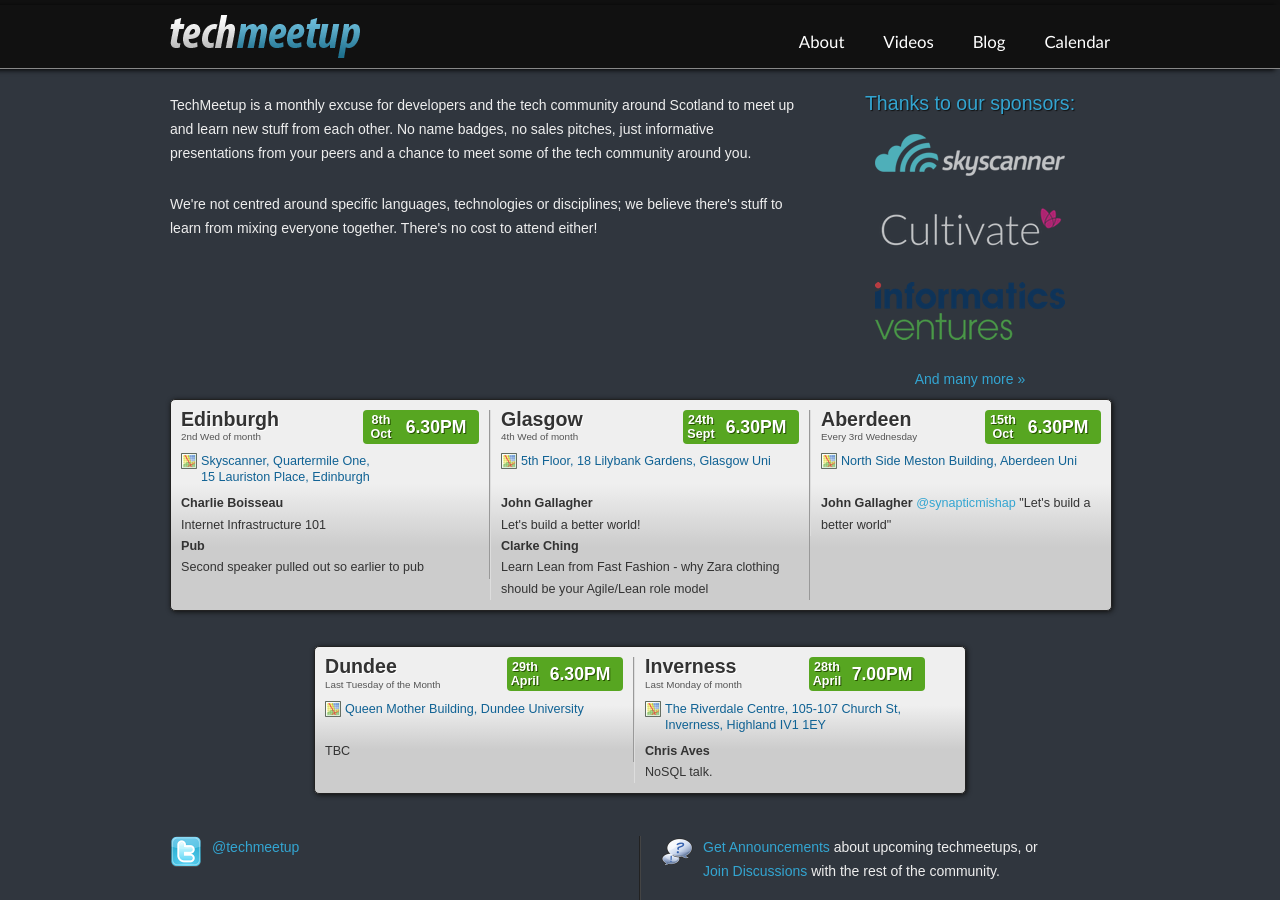
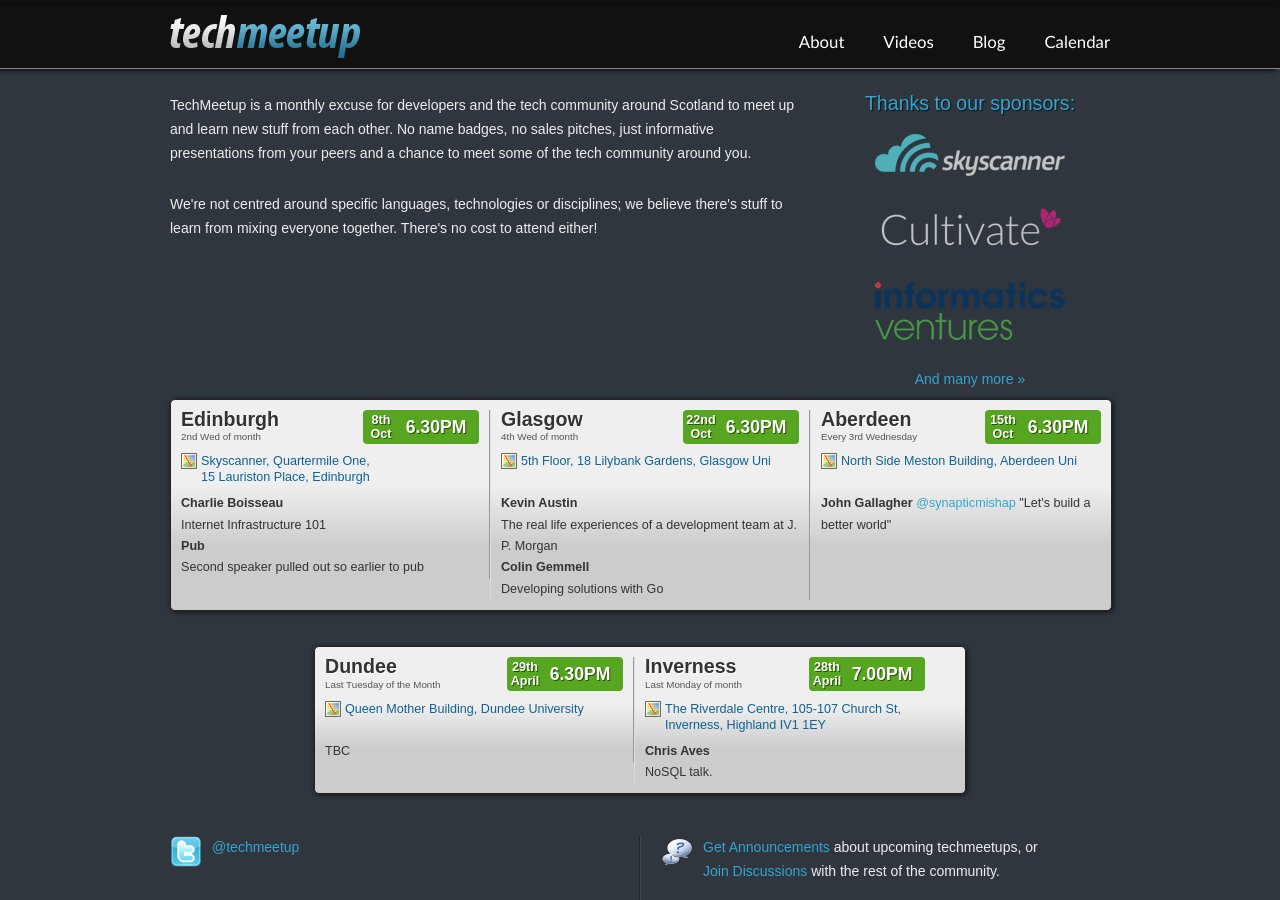
Before and after one commit to techmeetup/techmeetup.co.uk, a Jekyll site: the page built from index.html, in a window 1280 px wide and 900 px high. Built offline with Jekyll 4.4.1, drawn with Linux system fonts in a browser that asks for light colours.

Commit message:
updated webpage for tonights glasgow techmeetup

```diff
--- a/index.html
+++ b/index.html
@@ -59,19 +59,19 @@
     <span>4th Wed of month</span>
     <p><a href="http://maps.google.com/maps/ms?msid=217161173396650967619.0004accf70991bd913a97&amp;msa=0" class="map">5th Floor, 18 Lilybank Gardens, Glasgow Uni</a></p>
     <p>
-      <strong>John Gallagher</strong>
+      <strong>Kevin Austin</strong>
       <br/>
-      Let's build a better world!
+      The real life experiences of a development team at J. P. Morgan
     </p>
     <p>
-      <strong>Clarke Ching</strong>
-      <br/>Learn Lean from Fast Fashion - why Zara clothing should be your Agile/Lean role model
+      <strong>Colin Gemmell</strong>
+      <br/>Developing solutions with Go
     </p>
     <div class="datewrapper">
       <div class="when">
         <div class="daywrap">
-          <div class="day">24th</div>
-          <div class="month">Sept</div>
+          <div class="day">22nd</div>
+          <div class="month">Oct</div>
         </div>
         <div class="time">6.30PM</div>
       </div>
```
